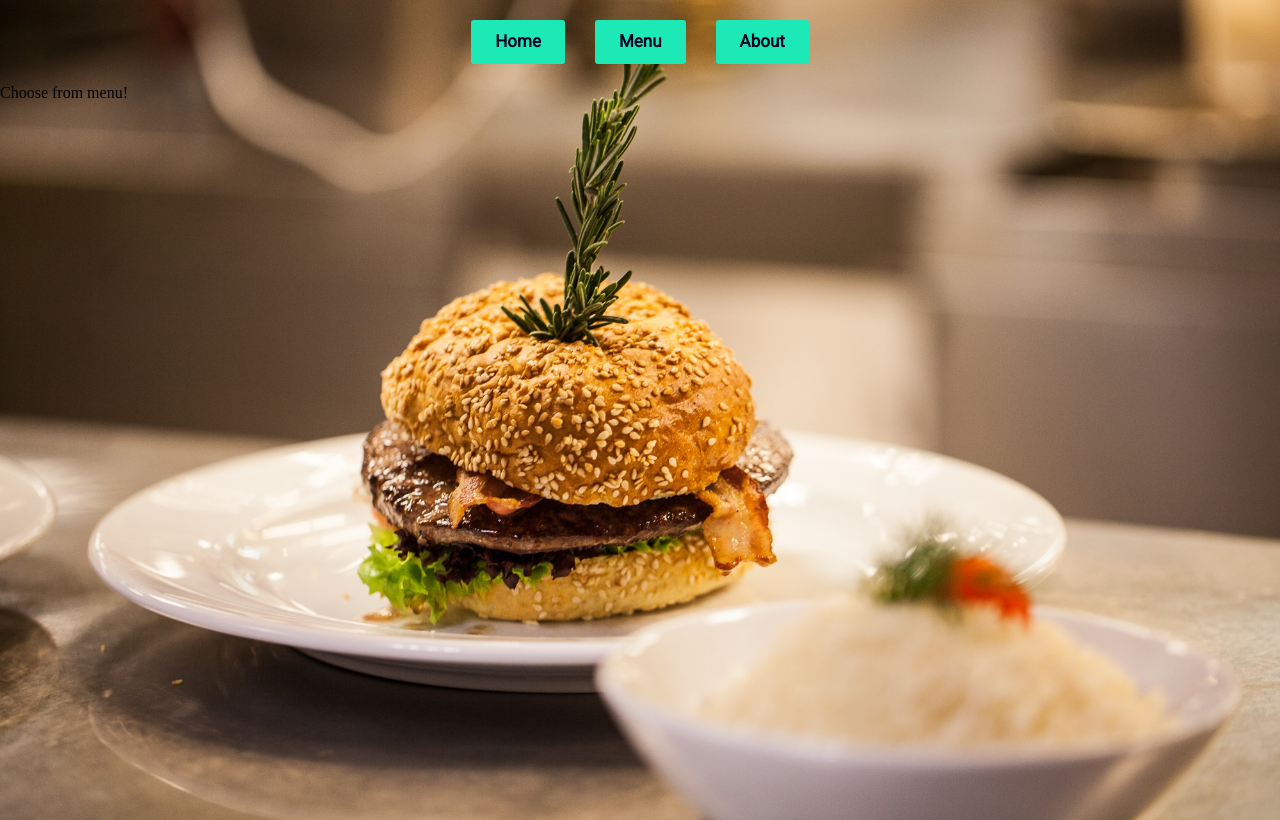
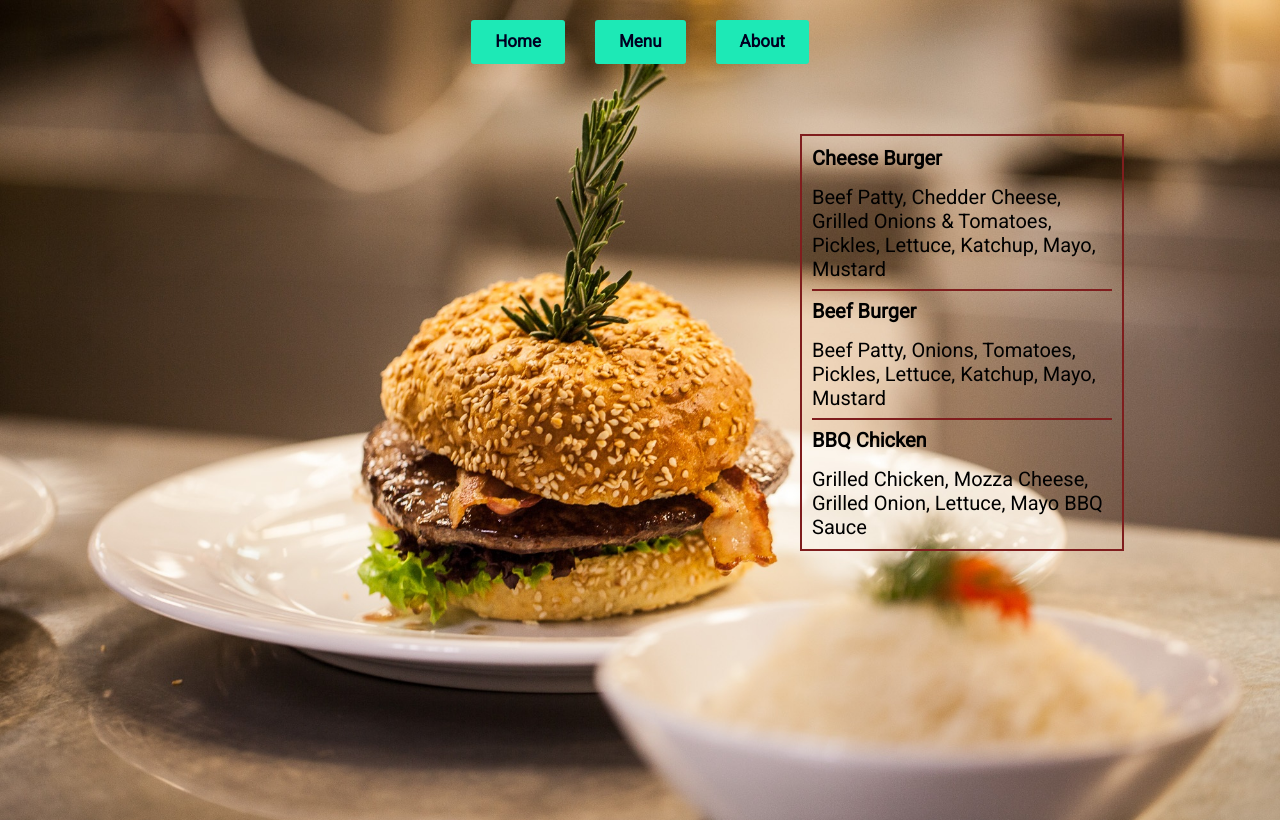
Before and after one commit to beyondmayOwO/restaurant-page, a website built with webpack: page src/index.html in a window 1280 px wide. Both pictures are taken after a click on the button "Menu". Built offline with nearby package versions, Linux system fonts and the light colour scheme.

Commit message:
Menu page contents and styling

```diff
--- a/src/display-menu.js
+++ b/src/display-menu.js
@@ -1,8 +1,57 @@
 export function displayMenu() {
   const content = document.querySelector('#content');
 
-  const menu = document.createElement('div');
-  menu.textContent = "Choose from menu!";
+  const menuList = document.createElement('div');
+  menuList.className = 'menu-list';
 
-  content.appendChild(menu);
+  //Menu 1 - Cheese Burger
+  const menu1 = document.createElement('div');
+  menu1.className = 'menu';
+
+  const menu1Title = document.createElement('div');
+  menu1Title.className = 'menu-title';
+  menu1Title.textContent = 'Cheese Burger';
+
+  const menu1Ingredients = document.createElement('div');
+  menu1Ingredients.className = 'menu-ingredients';
+  menu1Ingredients.textContent = 'Beef Patty, Chedder Cheese, Grilled Onions & Tomatoes, Pickles, Lettuce, Katchup, Mayo, Mustard';
+
+  const menu1Divider = document.createElement('hr');
+  menu1Divider.className = 'divider';
+
+  menu1.append(menu1Title, menu1Ingredients, menu1Divider);
+
+  //Menu 2 - Beef Burger
+  const menu2 = document.createElement('div');
+  menu2.className = 'menu';
+
+  const menu2Title = document.createElement('div');
+  menu2Title.className = 'menu-title';
+  menu2Title.textContent = 'Beef Burger';
+
+  const menu2Ingredients = document.createElement('div');
+  menu2Ingredients.className = 'menu-ingredients';
+  menu2Ingredients.textContent = 'Beef Patty, Onions, Tomatoes, Pickles, Lettuce, Katchup, Mayo, Mustard';
+
+  const menu2Divider = document.createElement('hr');
+  menu2Divider.className = 'divider';
+
+  menu2.append(menu2Title, menu2Ingredients, menu2Divider);
+
+  //Menu 3 - BBQ Chicken
+  const menu3 = document.createElement('div');
+  menu3.className = 'menu';
+
+  const menu3Title = document.createElement('div');
+  menu3Title.className = 'menu-title';
+  menu3Title.textContent = 'BBQ Chicken';
+
+  const menu3Ingredients = document.createElement('div');
+  menu3Ingredients.className = 'menu-ingredients';
+  menu3Ingredients.textContent = 'Grilled Chicken, Mozza Cheese, Grilled Onion, Lettuce, Mayo BBQ Sauce';
+
+  menu3.append(menu3Title, menu3Ingredients);
+
+  menuList.append(menu1, menu2, menu3);
+  content.appendChild(menuList);
 }
--- a/src/styles/style.css
+++ b/src/styles/style.css
@@ -6,6 +6,7 @@ body {
   height: 100vh;
 }
 
+/* Home */
 button {
   display: inline-block;
   outline: none;
@@ -55,3 +56,28 @@ nav {
   font-size: 20px;
   margin: 30px 250px 0 0;
 }
+
+/* Menu */
+.menu-list {
+  display: flex;
+  flex-direction: column;
+  border: 2px solid #7f1d1d;
+  width: 300px;
+  margin: 70px 50px 0 800px;
+  padding: 10px;
+  font-family: "Roboto", "sans-serif";
+}
+
+.menu-title {
+  font-weight: bold;
+  font-size: 20px;
+  margin-bottom: 15px;
+}
+
+.menu-ingredients {
+  font-size: 20px;
+}
+
+.divider {
+  border: 1px solid #7f1d1d;
+}
```
